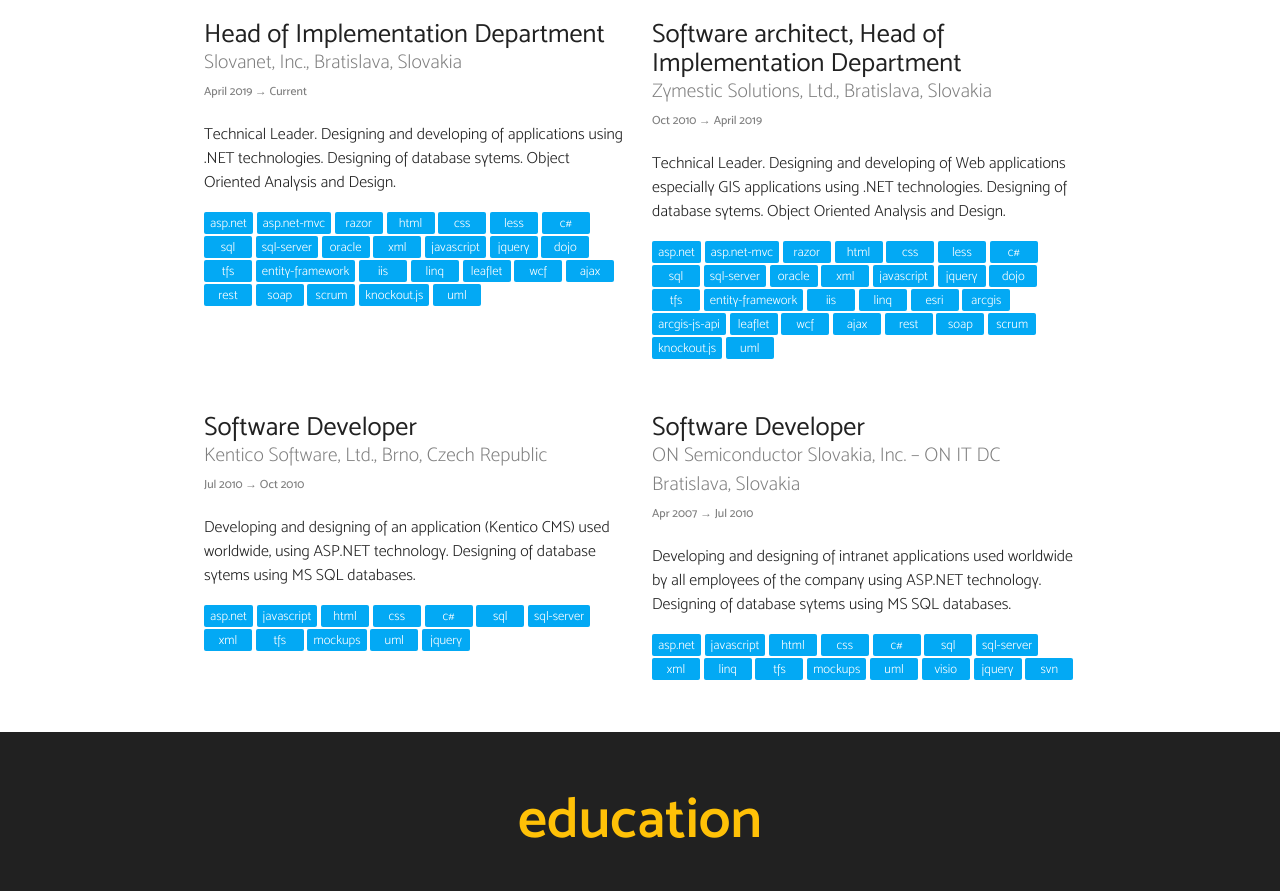
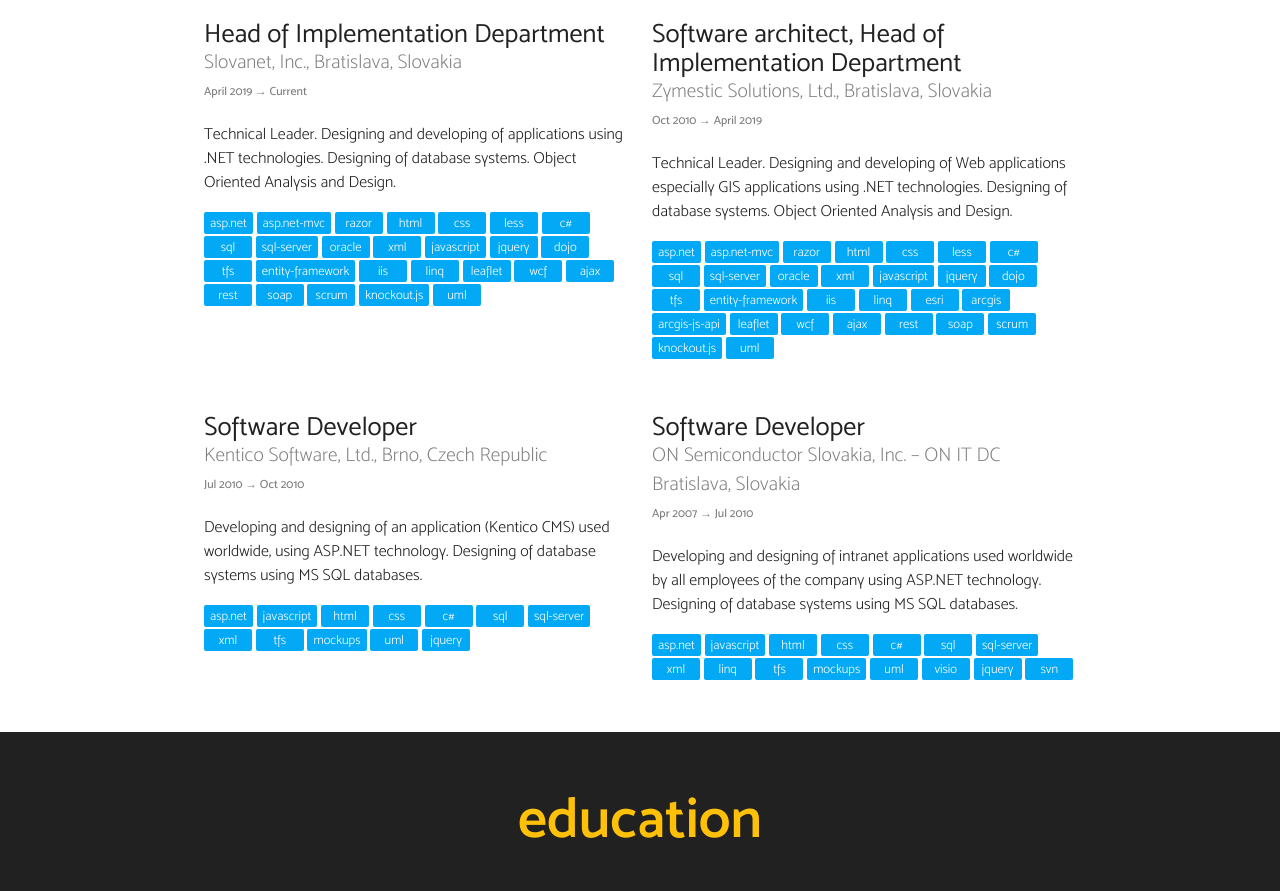
Before and after one commit to xxxmatko/xxxmatko.github.io, a website: page index.html in a window 1280 px wide. Shown: the part 2260-3151 px from the top of the page. Drawn offline with nearby package versions, Linux system fonts and the light colour scheme.

Commit message:
Misspelling

```diff
--- a/index.html
+++ b/index.html
@@ -204,7 +204,7 @@
                         </h5>
                         <p class="light">
                             Technical Leader. Designing and developing of applications using .NET technologies.
-                            Designing of database sytems. Object Oriented Analysis and Design.
+                            Designing of database systems. Object Oriented Analysis and Design.
                         </p>
                         <p>
                             <span class="new badge">asp.net</span>
@@ -247,7 +247,7 @@
                         </h5>
                         <p class="light">
                             Technical Leader. Designing and developing of Web applications especially GIS applications using .NET technologies.
-                            Designing of database sytems. Object Oriented Analysis and Design.
+                            Designing of database systems. Object Oriented Analysis and Design.
                         </p>
                         <p>
                             <span class="new badge">asp.net</span>
@@ -295,7 +295,7 @@
                         </h5>
                         <p class="light">
                             Developing and designing of an application (Kentico CMS) used worldwide, using ASP.NET technology. Designing of
-                            database sytems using MS SQL databases.
+                            database systems using MS SQL databases.
                         </p>
                         <p>
                             <span class="new badge">asp.net</span>
@@ -324,7 +324,7 @@
                         </h5>
                         <p class="light">
                             Developing and designing of intranet applications used worldwide by all employees of the company using ASP.NET technology.
-                            Designing of database sytems using MS SQL databases.
+                            Designing of database systems using MS SQL databases.
                         </p>
                         <p>
                             <span class="new badge">asp.net</span>
```
